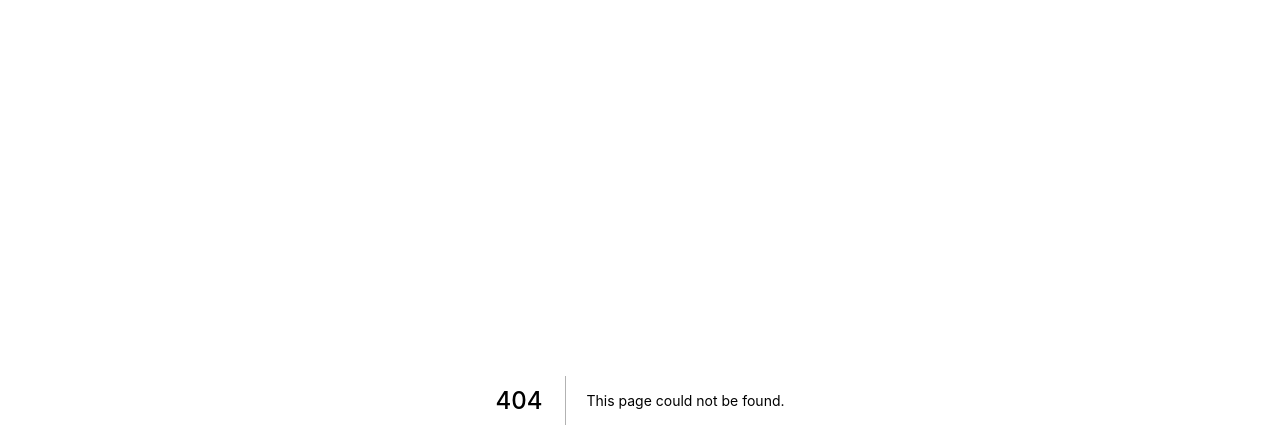
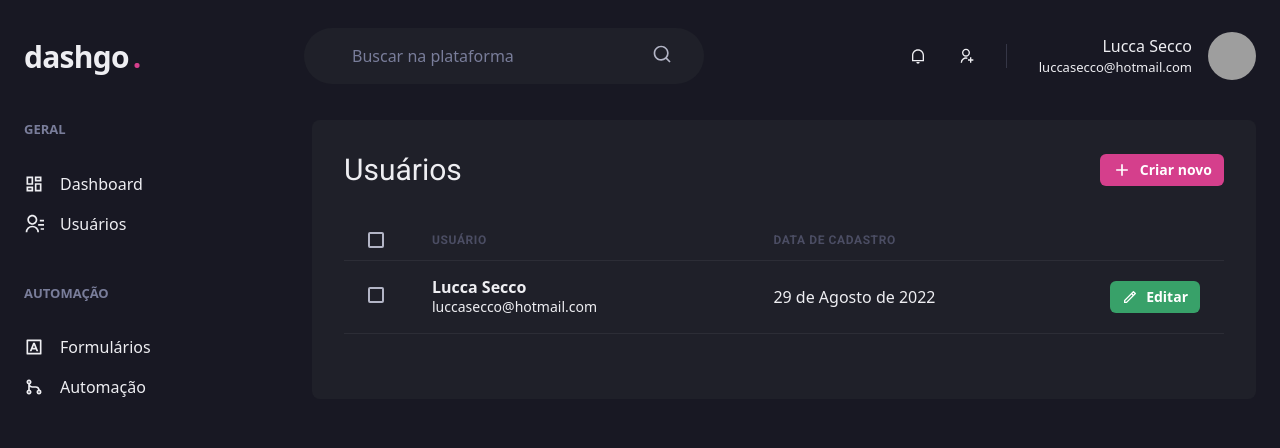
Before and after one commit to luccasecco/dashgo, a Next.js app: page /users in a window 1280 px wide. Before the commit this address had no page. Shown: the top 448 px of the page. Built offline with nearby package versions, Linux system fonts and the light colour scheme; grey boxes are pictures that could not be loaded.

Commit message:
add pagina de usuarios

```diff
--- /dev/null
+++ b/src/pages/users/index.tsx
@@ -0,0 +1,88 @@
+import { Box, Button, Checkbox, Flex, Heading, Icon, Table, Tbody, Th, Thead, Tr, Td, Text } from "@chakra-ui/react";
+import { RiAddLine, RiPencilLine } from "react-icons/ri";
+import { Header } from "../../components/Header";
+import { Sidebar } from "../../components/Sidebar";
+
+export default function UserList() {
+  return (
+    <Box>
+      <Header />
+
+      <Flex
+        w="100%"
+        my="6"
+        maxWidth={1480}
+        mx="auto"
+        px="6"
+      >
+        <Sidebar />
+
+        <Box
+          flex="1"
+          borderRadius={8}
+          bg="gray.800"
+          p="8"
+        >
+          <Flex
+            mb="8"
+            justify="space-between"
+            align="center"
+          >
+            <Heading size="lg" fontWeight="normal">Usuários</Heading>
+
+            <Button
+              as="a"
+              size="sm"
+              fontSize="sm"
+              colorScheme="pink"
+              leftIcon={<Icon as={RiAddLine} fontSize="20"/>}
+            >
+              Criar novo
+            </Button>
+          </Flex>
+
+          <Table colorScheme="whiteAlpha">
+            <Thead>
+              <Tr>
+                <Th px="6" color="gray.300" w="8">
+                  <Checkbox colorScheme="pink"/>
+                </Th>
+                <Th>Usuário</Th>
+                <Th>Data de cadastro</Th>
+                <Th w="8"></Th>
+              </Tr>
+            </Thead>
+            <Tbody>
+              <Tr>
+                <Td px="6">
+                  <Checkbox colorScheme="pink"/>
+                </Td>
+                <Td>
+                  <Box>
+                    <Text fontWeight="bold">Lucca Secco</Text>
+                    <Text fontSize="sm" color="gray.300">luccasecco@hotmail.com</Text>
+                  </Box>
+                </Td>
+                <Td>
+                  29 de Agosto de 2022
+                </Td>
+                <Td>
+                <Button
+              as="a"
+              size="sm"
+              fontSize="sm"
+              colorScheme="green"
+              leftIcon={<Icon as={RiPencilLine}  fontSize="16"/>}
+            >
+              Editar
+            </Button>
+                </Td>
+              </Tr>
+            </Tbody>
+          </Table>
+
+        </Box>
+      </Flex>
+    </Box>
+  )
+}
```
